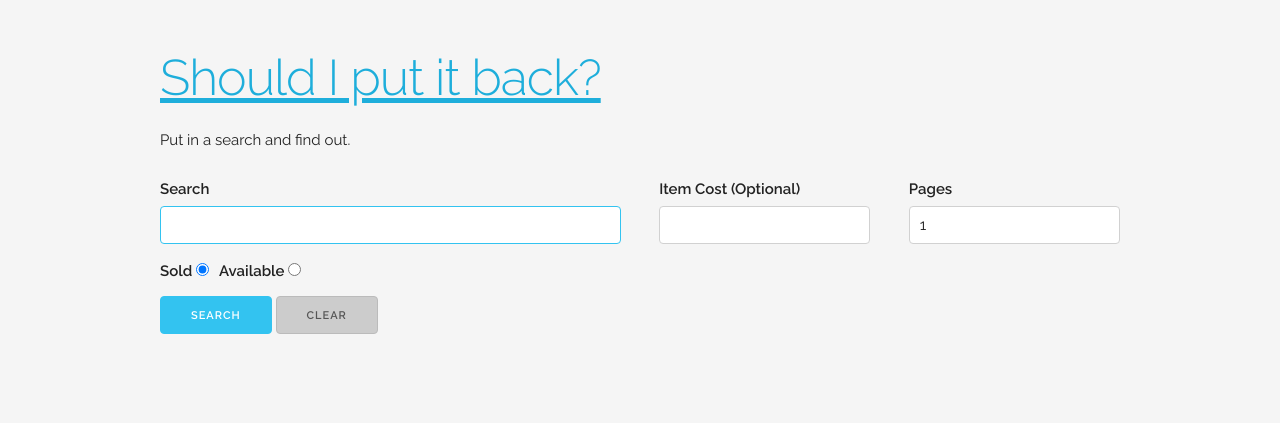
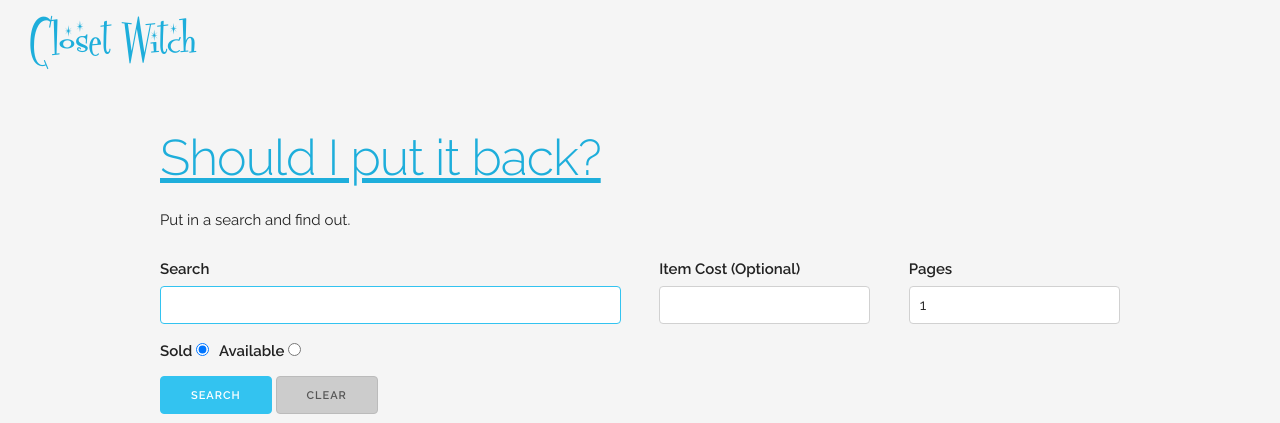
Before and after one commit to linstantnoodles/shouldiputitback, a Flask app: page / in a window 1280 px wide. Shown: the top 423 px of the page. Run offline with Flask 2, Linux system fonts and the light colour scheme.

Commit message:
Add closetwitch logo

```diff
--- a/static/css/skeleton.css
+++ b/static/css/skeleton.css
@@ -25,6 +25,10 @@
 - Media Queries
 */
 
+@font-face {
+    font-family: "sparkly";
+    src: url('/static/fonts/FontdinerdotcomSparkly-x37m.ttf');
+}
 
 /* Grid
 –––––––––––––––––––––––––––––––––––––––––––––––––– */
@@ -530,3 +534,10 @@ body {
   width: 3em;
   pointer-events: none;
 }
+
+header a {
+    font-family: "sparkly";
+    font-size: 5rem;
+    text-decoration: none;
+    margin-left: 3rem;
+}
--- a/templates/index.html
+++ b/templates/index.html
@@ -12,6 +12,9 @@
   <link rel="icon" type="image/png" href="{{ url_for('static', filename='images/favicon.png') }}">
 </head>
 <body>
+  <header>
+      <a href="/">Closet Witch</a>
+  </header>
   <div class="container">
     <div class="row">
       <div class="" style="margin-top: 5%">
--- a/templates/search.html
+++ b/templates/search.html
@@ -12,6 +12,9 @@
   <link rel="icon" type="image/png" href="{{ url_for('static', filename='images/favicon.png') }}">
 </head>
 <body>
+  <header>
+      <a href="/">Closet Witch</a>
+  </header>
   <div id="top" class="container">
     <div class="row">
       <div style="margin-top: 5%">
```
Also changed, not shown: static/fonts/FontdinerdotcomSparkly-x37m.ttf (added).
